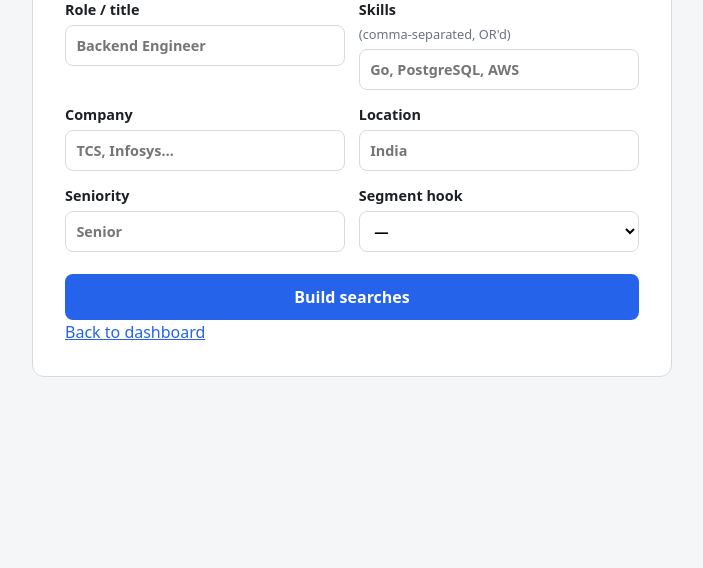
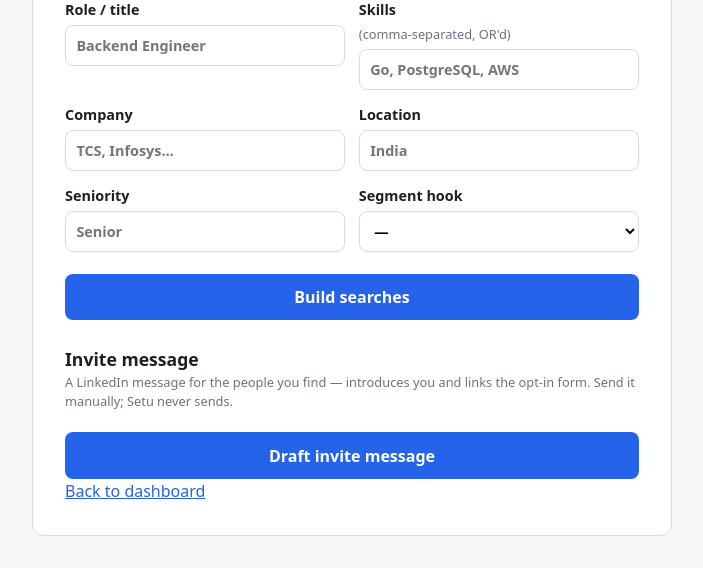
Before and after one commit to saurabhprakhar7/setu, a FastAPI app: page /sourcing in a window 1280 px wide. Shown: the part 523-1091 px from the top of the page, without its empty margins (288-991 px from the left). Before the commit the page ends 900 px from the top, so only its background shows below. Run offline with FastAPI, Linux system fonts and the light colour scheme.

Commit message:
Add 'invite message' drafter to sourcing page
Gemini drafts a generic LinkedIn message that introduces the recruiter and links
the opt-in form, for sending (manually) to people found via search. "Draft another"
gives fresh variants to avoid repetitive DMs.

Co-Authored-By: Claude Opus 4.8 (1M context) <noreply@anthropic.com>

```diff
--- a/app/main.py
+++ b/app/main.py
@@ -167,21 +167,35 @@ async def candidate_status(
     return RedirectResponse(nxt if nxt and nxt.startswith("/") else "/dashboard", status_code=303)
 
 
-@app.get("/sourcing")
-def sourcing_page(request: Request):
-    q = request.query_params
-    keys = ("role", "skills", "location", "seniority", "segment", "company")
-    filters = {k: q.get(k, "") for k in keys}
-    searches = sourcing.build_searches(**filters) if any(filters.values()) else None
-    context = {
+_SOURCING_KEYS = ("role", "skills", "location", "seniority", "segment", "company")
+
+
+def _sourcing_context(filters: dict, invite=None) -> dict:
+    return {
         "filters": filters,
-        "searches": searches,
+        "searches": sourcing.build_searches(**filters) if any(filters.values()) else None,
         "segments": [s.value for s in Segment],
         "companies": sourcing.COMPANIES,
         "role_presets": sourcing.role_presets(),
         "company_presets": sourcing.company_presets(),
+        "invite": invite,
     }
-    return templates.TemplateResponse(request, "sourcing.html", context)
+
+
+@app.get("/sourcing")
+def sourcing_page(request: Request):
+    filters = {k: request.query_params.get(k, "") for k in _SOURCING_KEYS}
+    return templates.TemplateResponse(request, "sourcing.html", _sourcing_context(filters))
+
+
+@app.post("/sourcing/invite")
+def sourcing_invite(request: Request):
+    try:
+        invite = llm.draft_form_invite()
+    except llm.LLMError as exc:
+        invite = f"(Draft unavailable: {exc})"
+    filters = {k: "" for k in _SOURCING_KEYS}
+    return templates.TemplateResponse(request, "sourcing.html", _sourcing_context(filters, invite))
 
 
 @app.get("/sourced")
--- a/app/templates/sourcing.html
+++ b/app/templates/sourcing.html
@@ -45,22 +45,37 @@
       <h2>X-ray query</h2>
       <textarea class="wa-text post-body" rows="2" readonly>{{ searches.xray }}</textarea>
       <div class="share-row" style="margin-top:.6rem">
-        <button class="ghost" type="button" onclick="copyXray(this)">Copy query</button>
+        <button class="ghost" type="button" onclick="copyBox(this)">Copy query</button>
         <a class="btn-link" href="{{ searches.google_url }}" target="_blank" rel="noopener">Search on Google ↗</a>
         <a class="btn-link" href="{{ searches.linkedin_url }}" target="_blank" rel="noopener">Search on LinkedIn ↗</a>
       </div>
     </section>
     {% endif %}
 
+    <section>
+      <h2>Invite message</h2>
+      <p class="hint">A LinkedIn message for the people you find — introduces you and links the opt-in form. Send it manually; Setu never sends.</p>
+      {% if invite %}
+      <textarea class="wa-text post-body" rows="5" readonly>{{ invite }}</textarea>
+      <div class="actions">
+        <button class="ghost" type="button" onclick="copyBox(this)">Copy</button>
+        <form method="post" action="/sourcing/invite" class="inline"><button class="ghost" type="submit">Draft another</button></form>
+      </div>
+      {% else %}
+      <form method="post" action="/sourcing/invite"><button type="submit">Draft invite message</button></form>
+      {% endif %}
+    </section>
+
     <a class="link" href="/dashboard">Back to dashboard</a>
   </main>
 
   <script>
-    function copyXray(btn) {
+    function copyBox(btn) {
       const text = btn.closest("section").querySelector(".post-body").value;
+      const original = btn.textContent;
       navigator.clipboard.writeText(text).then(() => {
         btn.textContent = "Copied";
-        setTimeout(() => { btn.textContent = "Copy query"; }, 1500);
+        setTimeout(() => { btn.textContent = original; }, 1500);
       });
     }
   </script>
```
Also changed, not shown: app/llm.py (+15 -0 lines).
